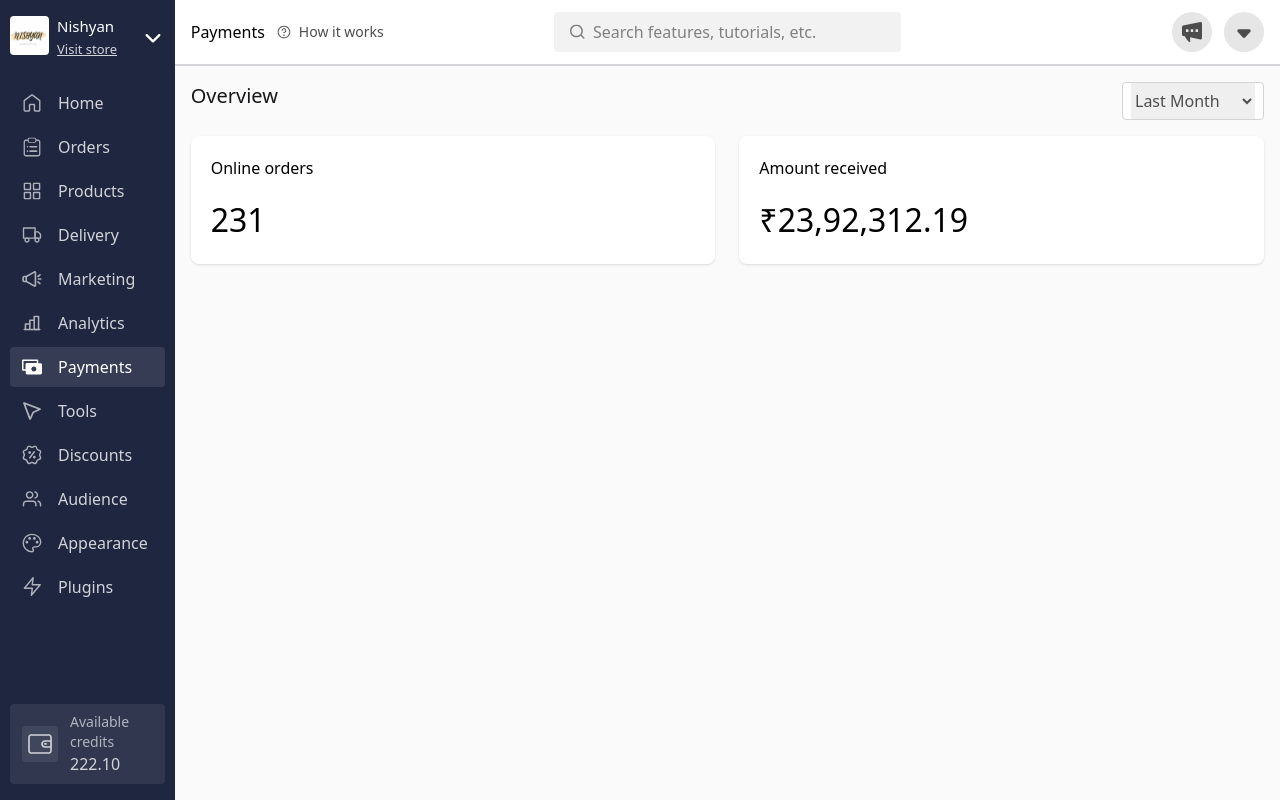
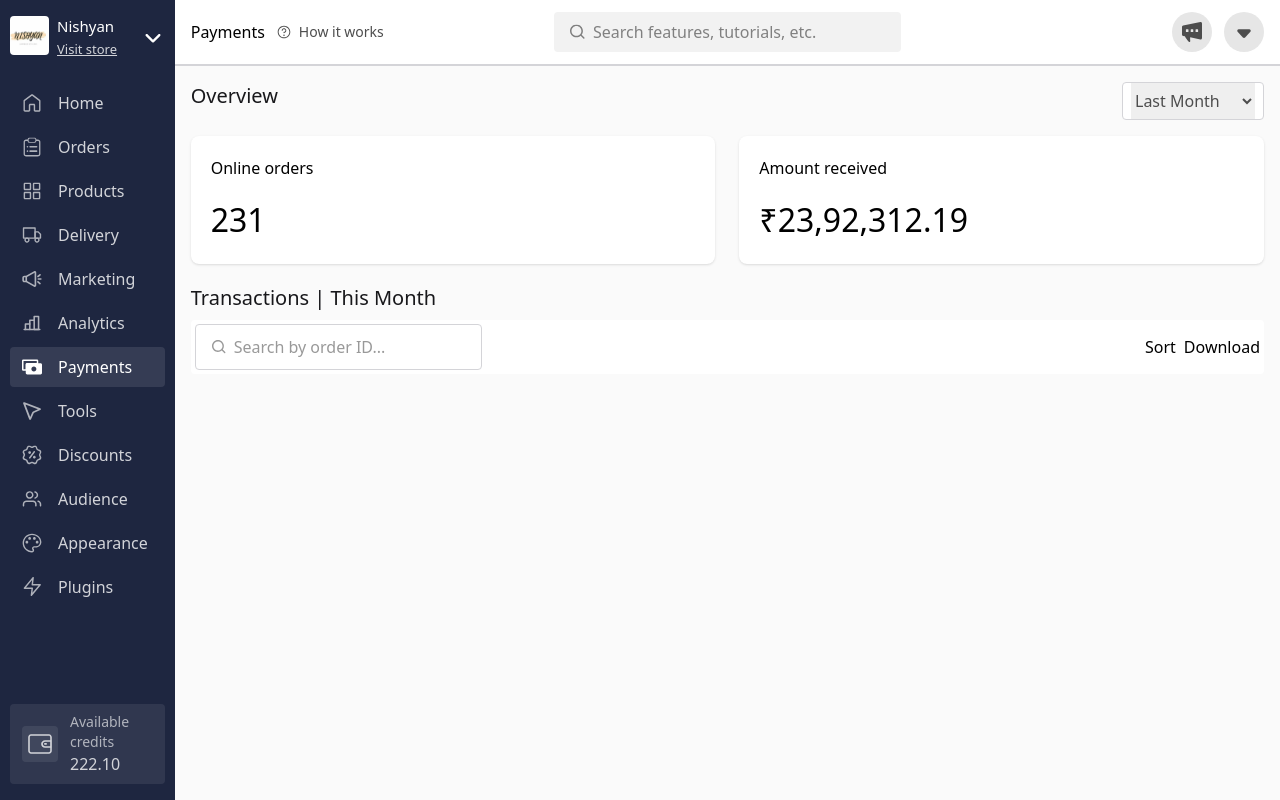
Before and after one commit to darshpat01/dukaan-dashboard, a React (Vite) app: page / in a window 1280 px wide. Built offline with nearby package versions, Linux system fonts and the light colour scheme.

Commit message:
table search component added

```diff
--- a/src/components/payments/Payment.jsx
+++ b/src/components/payments/Payment.jsx
@@ -1,11 +1,13 @@
+import Table from "./table/Table";
 import Header from "./header/Header";
 
 const Payment = () => {
   return (
-    <div className="bg-[#fafafa] w-full">
+    <div className="bg-[#fafafa] w-full overflow-y-auto">
       <Header />
       <div className="p-4">
-        <div className=" flex justify-between">
+        <div>
+          <div className="flex justify-between">
             <div className="text-zinc-900  text-xl leading-7 ">Overview</div>
             <div className="px-2 rounded bg-white border border-zinc-300 text-[#4D4D4D]  text-center">
               <select id="time" name="time" className="h-9  outline-none">
@@ -26,6 +28,13 @@ const Payment = () => {
             </div>
           </div>
         </div>
+        <div className="pt-5">
+          <div className="text-zinc-900  text-xl leading-7 ">
+            Transactions | This Month
+          </div>
+          <Table />
+        </div>
+      </div>
     </div>
   );
 };
--- /dev/null
+++ b/src/components/payments/table/Search.jsx
@@ -0,0 +1,32 @@
+const Search = () => {
+  return (
+    <div className="px-4 py-2.5 bg-white rounded border border-zinc-300 justify-start items-center gap-2 inline-flex">
+      <svg
+        xmlns="http://www.w3.org/2000/svg"
+        width="14"
+        height="14"
+        viewBox="0 0 14 14"
+        fill="none"
+      >
+        <g clipPath="url(#clip0_2_3685)">
+          <path
+            d="M5.95 10.5263C3.4412 10.5263 1.4 8.48 1.4 5.96491C1.4 3.44982 3.4412 1.40351 5.95 1.40351C8.4588 1.40351 10.5 3.44982 10.5 5.96491C10.5 8.48 8.4588 10.5263 5.95 10.5263ZM10.7443 9.48281C11.4674 8.49474 11.9 7.2814 11.9 5.96491C11.9 2.67579 9.2309 0 5.95 0C2.6691 0 0 2.67579 0 5.96491C0 9.25403 2.6691 11.9298 5.95 11.9298C7.4137 11.9298 8.7542 11.3944 9.7909 10.5116L12.2528 12.9796C12.3893 13.1165 12.5685 13.1853 12.7477 13.1853C12.9269 13.1853 13.1061 13.1165 13.2426 12.9796C13.5163 12.7053 13.5163 12.2618 13.2426 11.9874L10.7443 9.48281Z"
+            fill="#999999"
+          />
+        </g>
+        <defs>
+          <clipPath id="clip0_2_3685">
+            <rect width="14" height="14" fill="white" />
+          </clipPath>
+        </defs>
+      </svg>
+      <input
+        type="text"
+        placeholder="Search by order ID..."
+        className="bg-transparent outline-none placeholder-[#999999]"
+      />
+    </div>
+  );
+};
+
+export default Search;
--- /dev/null
+++ b/src/components/payments/table/Table.jsx
@@ -0,0 +1,19 @@
+import Search from "./Search";
+
+const Table = () => {
+  return (
+    <div className="pt-2">
+      <div className="bg-white rounded p-1">
+        <div className="flex justify-between items-center">
+          <Search />
+          <div className="flex justify-start items-center">
+            <div>Sort</div>
+            <div className="ml-2">Download</div>
+          </div>
+        </div>
+      </div>
+    </div>
+  );
+};
+
+export default Table;
```
Lines whose indentation alone changed are shown as unchanged.
